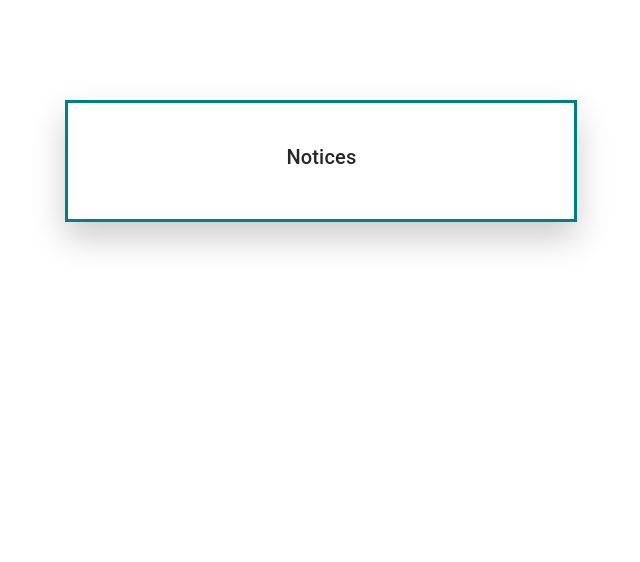
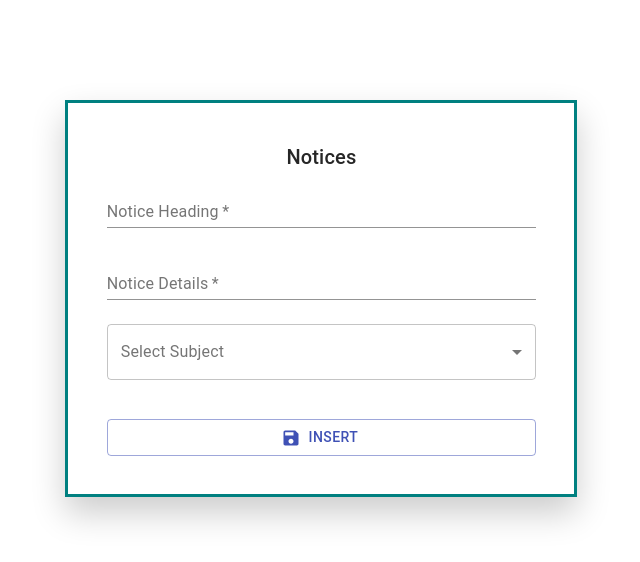
Before and after one commit to Malindu-Upendra/School_Management_System, a React (Create React App) app in the folder client/: page /teacher/subjectMaterial/noticeInsertForm in a window 1280 px wide. Shown: the top 562 px of the page, without its empty margins (293-933 px from the left). Built offline with nearby package versions, Linux system fonts and the light colour scheme.

Commit message:
NoticeInsert form UI designed

```diff
--- a/client/src/components/Teacher/SubjectMaterial/NoticeInsertionForm/NoticeInsertForm.jsx
+++ b/client/src/components/Teacher/SubjectMaterial/NoticeInsertionForm/NoticeInsertForm.jsx
@@ -1,5 +1,11 @@
 import React, {Component} from "react";
 import Typography from "@material-ui/core/Typography";
+import Grid from "@material-ui/core/Grid";
+import TextField from "@material-ui/core/TextField";
+import Button from "@material-ui/core/Button";
+import SaveIcon from "@material-ui/icons/Save";
+import FormControl from "@material-ui/core/FormControl";
+import {InputLabel, Select} from "@material-ui/core";
 
 
 class NoticeInsertForm extends Component{
@@ -13,6 +19,67 @@ class NoticeInsertForm extends Component{
                     <Typography variant="h6" style={{textAlign:"center"}} gutterBottom>
                         Notices
                     </Typography>
+
+                    <Grid container spacing={3}>
+                        <Grid item xs={12}>
+                            <TextField
+                                required
+                                id="noticeHeading"
+                                name="noticeHead"
+                                label="Notice Heading"
+                                placeholder="Type the heading"
+                                fullWidth
+                                autoComplete=""
+                            />
+                        </Grid>
+
+                        <Grid item xs={12}>
+                            <TextField
+                                required
+                                id="noticeDetails"
+                                name="noticeDescription"
+                                label="Notice Details"
+                                placeholder="Describe the Notice"
+                                multiline
+                                fullWidth
+                                autoComplete=""
+                            />
+                        </Grid>
+
+                        <Grid item xs={12}>
+                            <FormControl variant="outlined" style={{width:"100%"}}>
+                                <InputLabel htmlFor="outlined-age-native-simple">Select Subject</InputLabel>
+                                <Select
+                                    required
+                                    native
+                                    // value={state.age}
+                                    // onChange={handleChange}
+                                    label="Select Subject"
+                                    inputProps={{
+                                        name: 'SelectSubject',
+                                        id: 'outlined-age-native-simple',
+                                    }}
+                                >
+                                    <option aria-label="None" value="" />
+                                    <option value={10}>Mathematics</option>
+                                    <option value={20}>Science</option>
+                                    <option value={30}>English</option>
+                                    <option value={40}>History</option>
+                                </Select>
+                            </FormControl>
+                        </Grid>
+
+                        <Grid item xs={12}>
+                            <Button
+                                variant="outlined"
+                                color="primary"
+                                style={{marginTop:"15px",width:"100%"}}
+                                startIcon={<SaveIcon />}
+                            >
+                                Insert
+                            </Button>
+                        </Grid>
+                    </Grid>
                 </div>
             </>
         )
```
